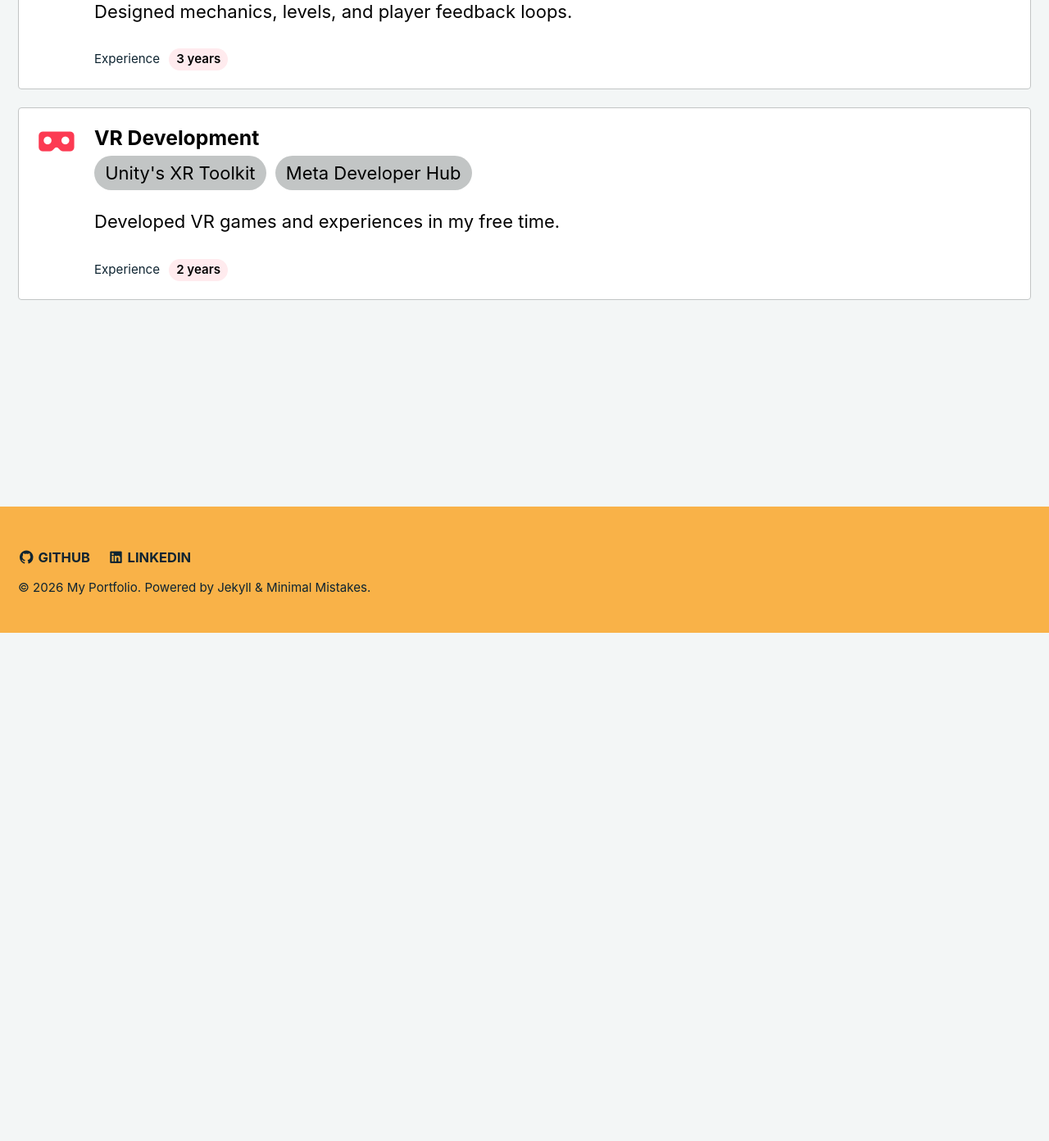
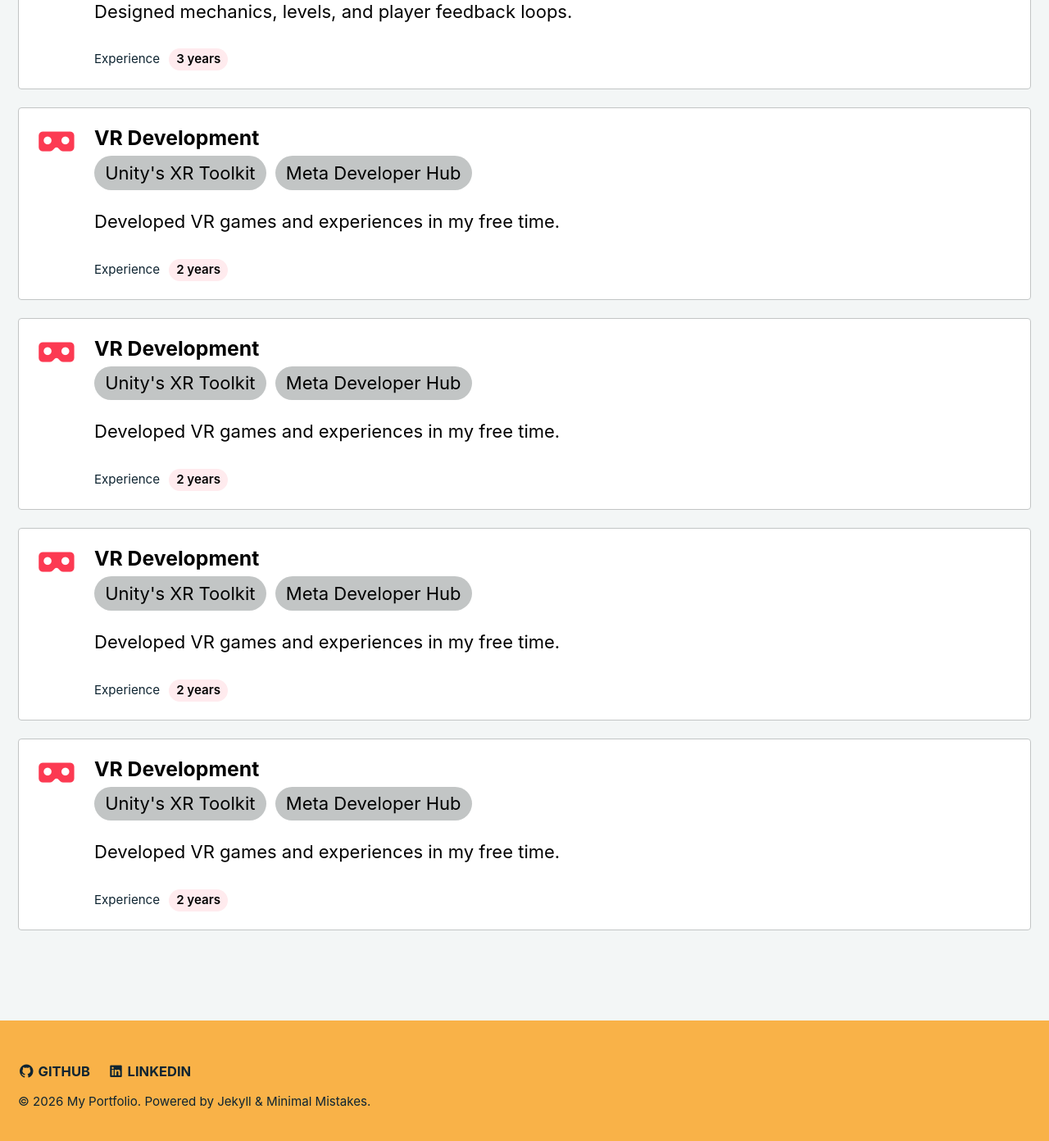
Before and after one commit to AlexUlster/AlexUlster.github.io, a Jekyll site: the page built from _pages/skills.md, in a window 1280 px wide and 1400 px high, scrolled down 627 px. Shown: the top 1392 px of the window at 82% size. Built offline with Jekyll 4.4.1, drawn with Linux system fonts in a browser that asks for light colours.

Commit message:
Update skills.md

```diff
--- a/_pages/skills.md
+++ b/_pages/skills.md
@@ -19,6 +19,21 @@ skills:
     badges: ["Unity's XR Toolkit", "Meta Developer Hub"]
     text: "Developed VR games and experiences in my free time."
     years: 2
+  - name: "VR Development"
+    icon: "fa-solid fa-vr-cardboard"
+    badges: ["Unity's XR Toolkit", "Meta Developer Hub"]
+    text: "Developed VR games and experiences in my free time."
+    years: 2
+  - name: "VR Development"
+    icon: "fa-solid fa-vr-cardboard"
+    badges: ["Unity's XR Toolkit", "Meta Developer Hub"]
+    text: "Developed VR games and experiences in my free time."
+    years: 2
+  - name: "VR Development"
+    icon: "fa-solid fa-vr-cardboard"
+    badges: ["Unity's XR Toolkit", "Meta Developer Hub"]
+    text: "Developed VR games and experiences in my free time."
+    years: 2
 
 ---
 ## Here's a list of skills that I have aquired over the course of my game development journey!
```
